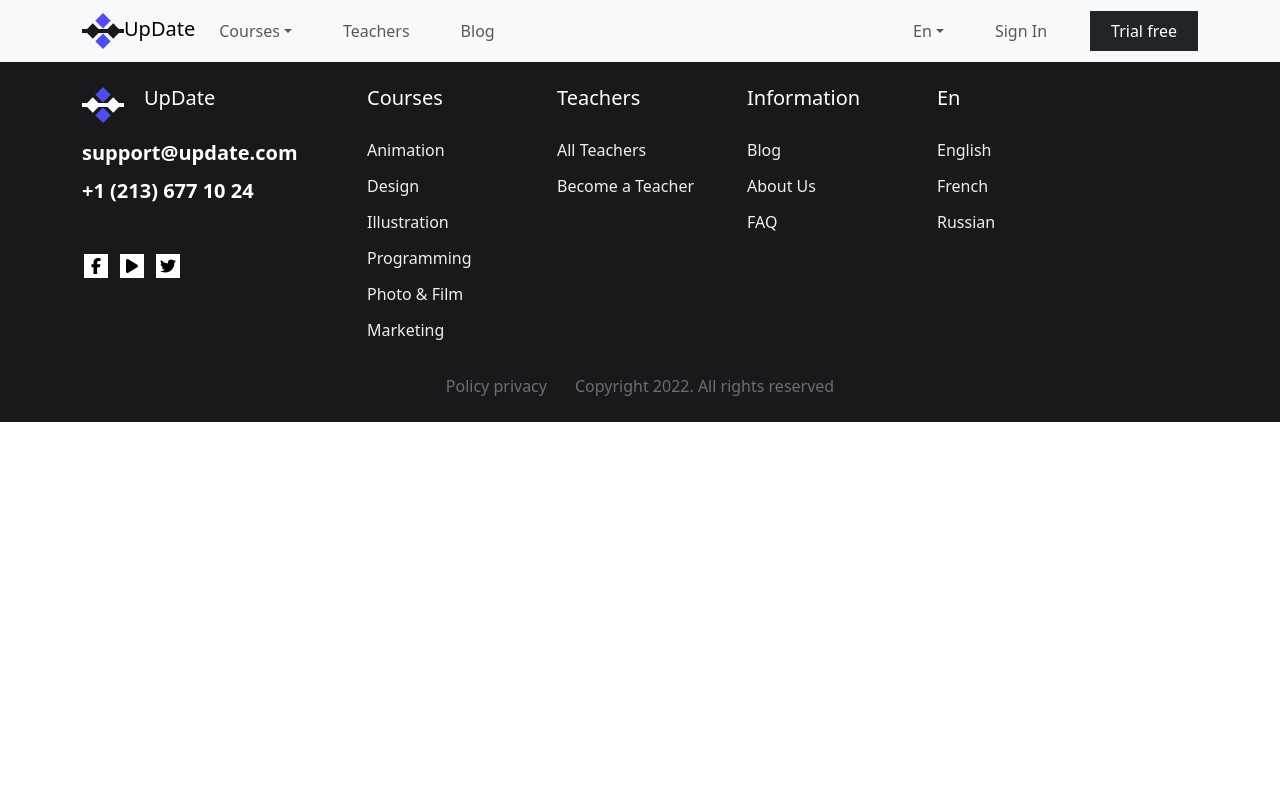
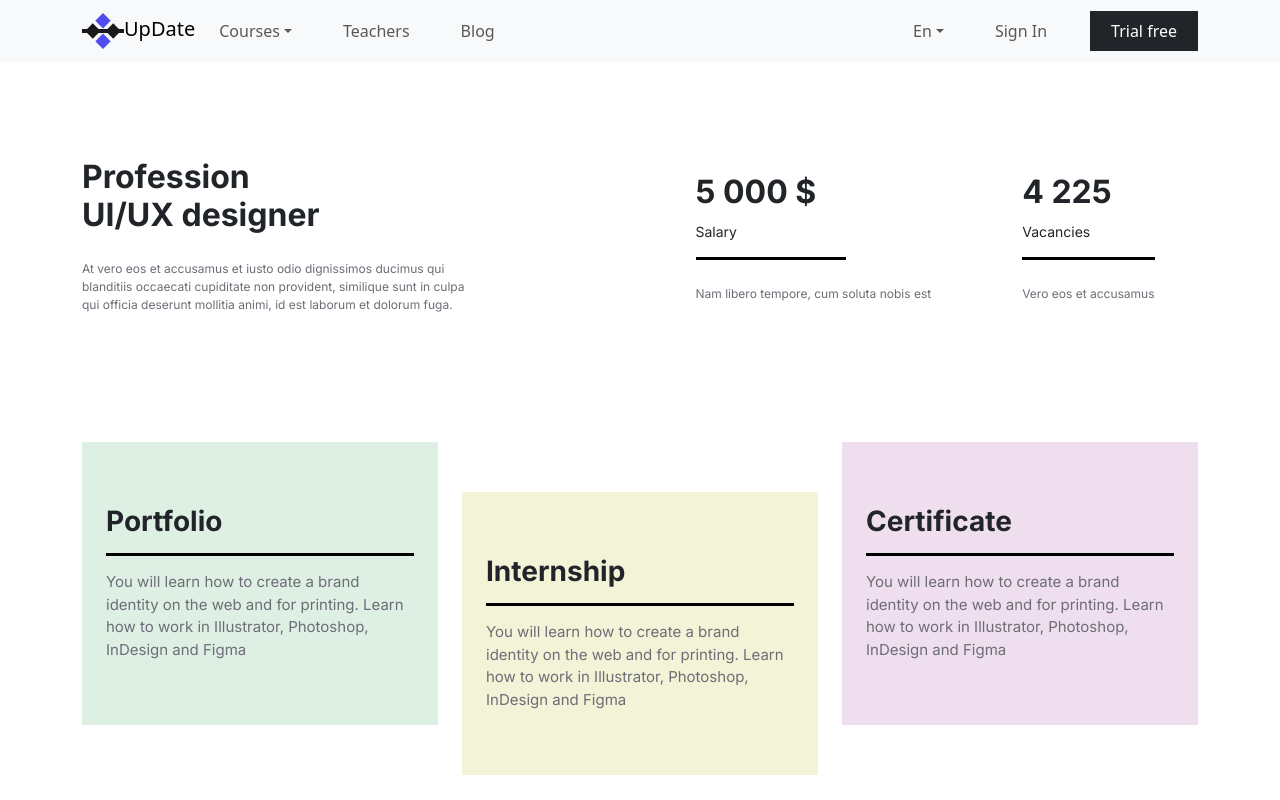
Before and after one commit to hussam633hasan/Courses-Platform-X8team, a React (Vite) app: page /courses in a window 1280 px wide. Shown: the top 800 px of the page. Built offline with nearby package versions, Linux system fonts and the light colour scheme; the HTML template or start-up script is replaced by a standard one.

Commit message:
Add profession designer and article page

```diff
--- /dev/null
+++ b/src/components/ArticleText/ArticleText.css
@@ -0,0 +1,14 @@
+h2 {
+    font-family: Inter;
+    font-weight: 700;
+    margin-bottom: 20px;
+    max-width: 500px;
+}
+
+p {
+    font-family: Inter;
+    font-weight: 400;
+    font-size: 15px;
+    color: #6D6D77;
+    max-width: 780px;
+}
--- /dev/null
+++ b/src/components/ArticleText/ArticleText.jsx
@@ -0,0 +1,13 @@
+import React from 'react'
+import "./ArticleText.css"
+import { Container } from 'react-bootstrap'
+
+export default function ArticleText({title, text1 ,text2}) {
+    return (
+        <Container className='py-5'>
+            <h2>{title}</h2>
+            <p>{text1}</p>
+            <p>{text2}</p>
+        </Container>
+    )
+}
--- /dev/null
+++ b/src/components/PopularStyles/PopularStyles.css
@@ -0,0 +1,29 @@
+.DJ-text {
+    max-width: 75%;
+}
+
+h2 {
+    font-family: Inter;
+    font-weight: 700;
+    margin-bottom: 20px;
+}
+
+p {
+    font-family: Inter;
+    font-weight: 400;
+    font-size: 15px;
+    color: #6D6D77;
+}
+
+.DJ-styleImage:last-child {
+    transform: translateY(60px);
+}
+
+.DJ-styleImage {
+    overflow: hidden;
+}
+
+.DJ-styleImage:hover img {
+    transform: scale(1.1) rotate(5deg);
+    transition: 0.5s;
+}
--- /dev/null
+++ b/src/components/PopularStyles/PopularStyles.jsx
@@ -0,0 +1,35 @@
+import React from 'react'
+import "./PopularStyles.css"
+import { Col, Container, Row } from 'react-bootstrap'
+
+export default function PopularStyles() {
+    return (
+        <Container className="py-5">
+            <div className="DJ-text py-5">
+                <p>At vero eos et accusamus et iusto odio dignissimos ducimus qui blanditiis  occaecati cupiditate non provident, similique sunt in culpa qui officia deserunt mollitia animi, id est laborum et dolorum fuga. </p>
+                <p>Ut enim ad minima veniam, quis nostrum exercitationem ullam corporis suscipit laboriosam, nisi ut aliquid ex ea commodi consequatur? Quis autem vel eum iure reprehenderit qui in ea voluptate velit esse quam nihil molestiae consequatur, vel illum qui dolorem eum fugiat quo voluptas nulla pariatur?</p>
+            </div>
+
+            <Row className='py-5'>
+
+                {/* left side  */}
+                <Col md={6} className='d-flex gap-3 mb-5'>
+                    <div className="DJ-styleImage">
+                        <img className='img-fluid' src="./assets/images/Article/Popular styles in 2022/image 1.png" alt="Popular style image" />
+                    </div>
+                    <div className="DJ-styleImage">
+                        <img className='img-fluid' src="./assets/images/Article/Popular styles in 2022/image 2.png" alt="Popular style image" />
+                    </div>
+                </Col>
+
+                {/* right side  */}
+                <Col md={6}>
+                    <h2>Popular styles in 2022</h2>
+                    <p>Explore new skills, deepen existing passions, and get lost in creativity. What you find just might surprise and inspire you. Nostrum exercitationem ullam corporis suscipit. ui dolorem ipsum quia dolor sit amet, consectetur, adipisci velit</p>
+                </Col>
+
+            </Row>
+
+        </Container>
+    )
+}
--- /dev/null
+++ b/src/components/ProfessionDesigner/ProfessionDesigner.jsx
@@ -0,0 +1,78 @@
+import React from 'react'
+import "./professionDesigner.css"
+import { Col, Container, Row } from 'react-bootstrap'
+
+export default function ProfessionDesigner() {
+    return (
+        <Container className='py-5'>
+            <Row className='py-5 DJ-title'>
+
+                {/* left side  */}
+                <Col md={6} className='mb-3'>
+                    <h2>Profession UI/UX designer</h2>
+                    <p>At vero eos et accusamus et iusto odio dignissimos ducimus qui blanditiis  occaecati cupiditate non provident, similique sunt in culpa qui officia deserunt mollitia animi, id est laborum et dolorum fuga.</p>
+                </Col>
+
+                {/* right side  */}
+                <Col md={6} className='d-flex justify-content-around gap-1 mb-3'>
+                    <div className='DJ-positionDetails'>
+                        <div className='DJ-detailTitle'>
+                            <h2>5 000 $</h2>
+                            <span>Salary</span>
+                        </div>
+                        <p>Nam libero tempore, cum soluta nobis est</p>
+                    </div>
+
+                    <div className='DJ-positionDetails'>
+                        <div className='DJ-detailTitle'>
+                            <h2>4 225</h2>
+                            <span>Vacancies</span>
+                        </div>
+                        <p>Vero eos et accusamus</p>
+                    </div>
+                </Col>
+            </Row>
+
+            {/* cards  */}
+            <Row className='justify-content-center py-5'>
+                <Col lg={4} md={6} className='mb-3'>
+                <div className='DJ-cardItem DJ-blue px-4 py-5'>
+                    <h3>Portfolio</h3>
+                    <p>You will learn how to create a brand identity on the web and for printing. Learn how to work in Illustrator, Photoshop, InDesign and Figma</p>
+                </div>
+                </Col>
+
+                <Col lg={4} md={6} className='mb-3'>
+                <div className='DJ-cardItem DJ-yellow px-4 py-5'>
+                    <h3>Internship</h3>
+                    <p>You will learn how to create a brand identity on the web and for printing. Learn how to work in Illustrator, Photoshop, InDesign and Figma</p>
+                </div>
+                </Col>
+
+                <Col lg={4} md={6} className='mb-3'>
+                <div className='DJ-cardItem DJ-purple px-4 py-5'>
+                    <h3>Certificate</h3>
+                    <p>You will learn how to create a brand identity on the web and for printing. Learn how to work in Illustrator, Photoshop, InDesign and Figma</p>
+                </div>
+                </Col>
+            </Row>
+
+            {/* <div className='d-flex flex-wrap justify-content-center gap-3 py-5'>
+                <div className='DJ-cardItem'>
+                    <h3>Portfolio</h3>
+                    <p>You will learn how to create a brand identity on the web and for printing. Learn how to work in Illustrator, Photoshop, InDesign and Figma</p>
+                </div>
+
+                <div className='DJ-cardItem'>
+                    <h3>Internship</h3>
+                    <p>You will learn how to create a brand identity on the web and for printing. Learn how to work in Illustrator, Photoshop, InDesign and Figma</p>
+                </div>
+
+                <div className='DJ-cardItem'>
+                    <h3>Certificate</h3>
+                    <p>You will learn how to create a brand identity on the web and for printing. Learn how to work in Illustrator, Photoshop, InDesign and Figma</p>
+                </div>
+            </div> */}
+        </Container>
+    )
+}
--- /dev/null
+++ b/src/components/ProfessionDesigner/professionDesigner.css
@@ -0,0 +1,63 @@
+.DJ-title h2{
+    max-width: 250px;
+    font-family: Inter;
+    font-weight: 700;
+}
+
+.DJ-title p {
+    max-width: 400px;
+    margin-top: 25px;
+    font-family: Inter;
+    font-weight: 400;
+    font-size: 12px;
+    color: #6D6D77;
+}
+
+.DJ-title span {
+    display: block;
+    margin-top: -10px;
+    font-family: Inter;
+    font-size: 14px;
+}
+
+.DJ-title .DJ-positionDetails .DJ-detailTitle {
+    max-width: 150px;
+    padding: 15px 0;
+    border-bottom: 3px solid black;
+}
+
+.DJ-cardItem:hover {
+    box-shadow: 0 5px 3px rgba(0, 0, 0, 0.3);
+}
+
+.DJ-cardItem h3 {
+    font-family: Inter;
+    font-weight: 700;
+    padding: 15px 0;
+    border-bottom: 3px solid black;
+}
+
+.DJ-cardItem p {
+    font-family: Inter;
+    font-weight: 400;
+    font-size: 15px;
+    margin-top: 15px;
+}
+
+.DJ-blue {
+    background-color: #DEEFE4;
+}
+
+.DJ-yellow {
+    background-color: #F3F3D7;
+}
+
+.DJ-purple {
+    background-color: #EFDEEE;
+}
+
+@media screen and (min-width: 992px) {
+    .DJ-yellow {
+        transform: translateY(50px);
+    }
+}
--- a/src/pages/Article/Article.jsx
+++ b/src/pages/Article/Article.jsx
@@ -1,8 +1,22 @@
 import React from "react";
+import PopularStyles from "../../components/PopularStyles/PopularStyles";
+import ArticleText from "../../components/ArticleText/ArticleText";
 
 function Article() {
-    return( <>
-        </>
-        )
+
+    const releventTitle = "Which styles are no longer relevant";
+    const releventText1 = "Excepteur sint occaecat cupidatat non proident, sunt in culpa qui officia deserunt mollit anim id est laborum. Uae ab illo inventore veritatis et quasi architecto beatae vitae dicta sunt explicabo. Nemo enim ipsam voluptatem quia voluptas sit aspernatur aut odit aut fugit, sed quia consequuntur magni dolores eos qui ratione voluptatem sequi nesciunt. Neque porro quisquam est, qui dolorem ipsum quia dolor sit amet, consectetur, adipisci velit, sed quia non numquam eius modi tempora incidunt ut labore et dolore magnam aliquam quaerat voluptatem.";
+    const releventText2 = "Sed quia consequuntur magni dolores eos qui ratione voluptatem sequi nesciunt. Neque porro quisquam est, qui dolorem ipsum quia dolor sit amet, consectetur, adipisci velit, sed quia non numquam eius modi tempora incidunt ut labore et dolore magnam aliquam quaerat voluptatem.";
+
+    const followTitle = "What style to follow and how to preserve your authenticity?";
+    const followText1 = "At vero eos et accusamus et iusto odio dignissimos ducimus qui blanditiis  occaecati cupiditate non provident, similique sunt in culpa qui officia deserunt mollitia animi, id est laborum et dolorum fuga.";
+    const followText2 = "Quis autem vel eum iure reprehenderit qui in ea voluptate velit esse quam nihil molestiae consequatur, vel illum qui dolorem eum fugiat quo voluptas nulla pariatur?";
+
+    return (<>
+        <PopularStyles />
+        <ArticleText title={releventTitle} text1={releventText1} text2={releventText2} />
+        <ArticleText title={followTitle} text1={followText1} text2={followText2} />
+    </>
+    )
 }
 export default Article;
--- a/src/pages/Courses/Courses.jsx
+++ b/src/pages/Courses/Courses.jsx
@@ -1,8 +1,10 @@
 import React from "react";
+import ProfessionDesigner from "../../components/ProfessionDesigner/ProfessionDesigner";
 
 function Courses() {
-    return( <>
-        </>
-        )
+    return (<>
+        <ProfessionDesigner />
+    </>
+    )
 }
 export default Courses;
--- a/src/pages/Home/Home.jsx
+++ b/src/pages/Home/Home.jsx
@@ -3,9 +3,9 @@ import DiscoverLearning from "../../components/DiscoverLearning/DiscoverLearning
 import WhatWillDiscover from "../../components/WhatWillDiscover/WhatWillDiscover";
 
 function Home() {
-  return( <>
-  <DiscoverLearning />
-  <WhatWillDiscover />
+  return (<>
+    <DiscoverLearning />
+    <WhatWillDiscover />
   </>
   )
 }
```
